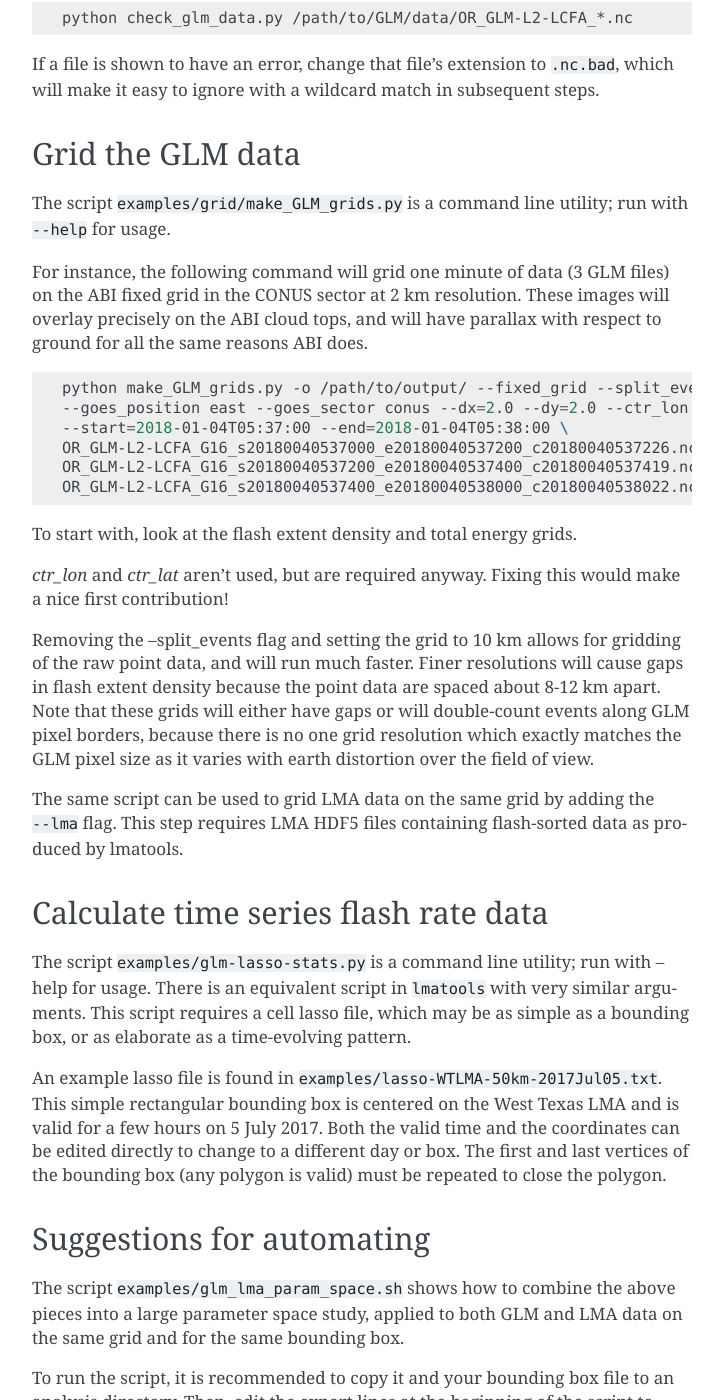
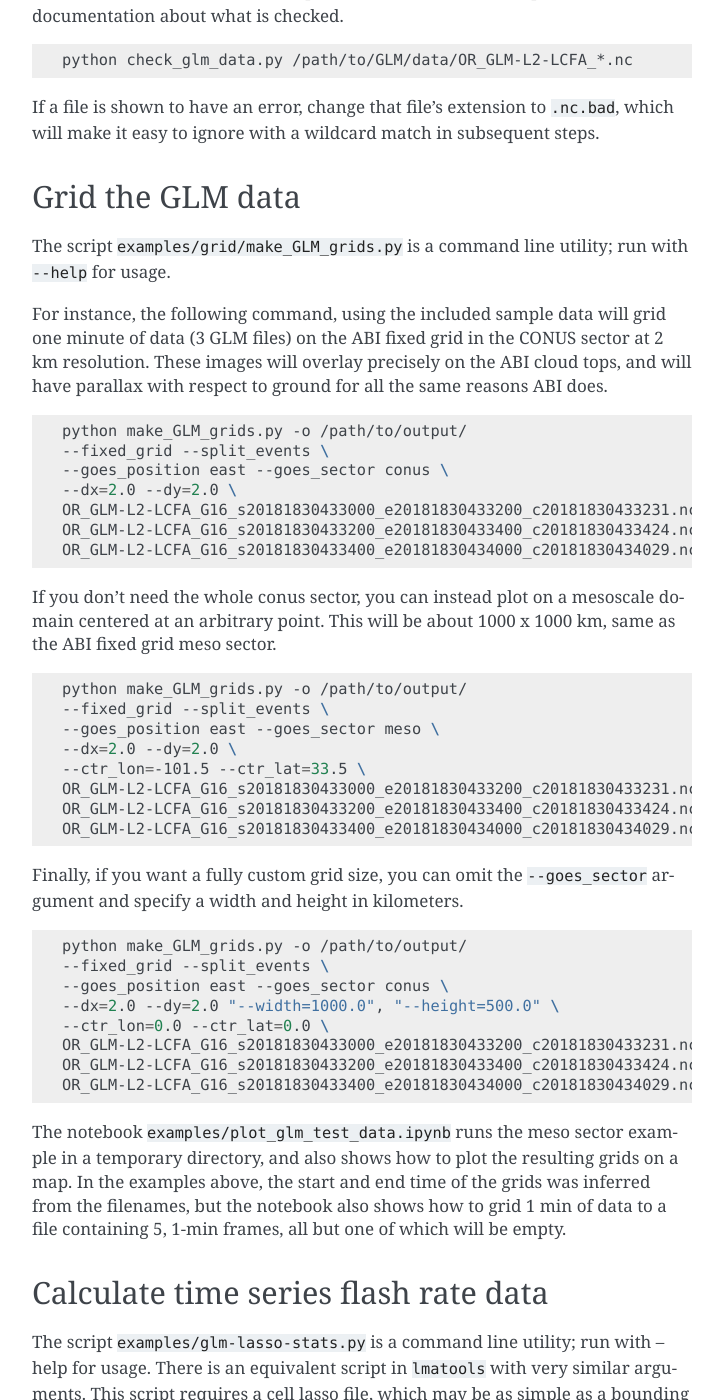
Before and after one commit to deeplycloudy/glmtools, a Sphinx documentation site: the page built from docs/index.rst, in a window 1280 px wide and 1400 px high, scrolled down 1574 px. Shown: the whole window, without its empty margins (388-1111 px from the left). Built offline with Sphinx 7.4.7, drawn with Linux system fonts in a browser that asks for light colours; pages that are not in the unit, such as notebooks, are missing from menus; some of the changed text lies outside the part shown.

Commit message:
Update docs

```diff
--- a/docs/index.rst
+++ b/docs/index.rst
@@ -72,7 +72,9 @@ Get some GLM data, and check it for sanity
 
 The GLM Level 2 data can be obtained from a GOES Rebroadcast feed, an LDM or THREDDS
 service, the Amazon S3 bucket that is part of the NOAA Big Data Project or perhaps other
-sources. These files are in NetCDF 4 format, and begin with ``OR_GLM-L2-LCFA_G16``.
+sources. These files are in NetCDF 4 format, and begin with ``OR_GLM-L2-LCFA``.
+
+Three sample data files are included in ``glmtools/test/data``.
 
 Early preliminary and non-operational data had some internal inconsistencies that prevent
 further use with glmtools. Before undertaking further processing, it is recommended that
@@ -92,37 +94,50 @@ Grid the GLM data
 
 The script ``examples/grid/make_GLM_grids.py`` is a command line utility; run with ``--help`` for usage.
 
-For instance, the following command will grid one minute of data (3 GLM files) on the ABI
-fixed grid in the CONUS sector at 2 km resolution. These images will overlay precisely on
-the ABI cloud tops, and will have parallax with respect to ground for all the same
-reasons ABI does.
+For instance, the following command, using the included sample data will grid
+one minute of data (3 GLM files) on the ABI fixed grid in the CONUS sector at 2
+km resolution. These images will overlay precisely on the ABI cloud tops, and
+will have parallax with respect to ground for all the same reasons ABI does.
 
 .. code-block:: bash
 
-   python make_GLM_grids.py -o /path/to/output/ --fixed_grid --split_events \
-   --goes_position east --goes_sector conus --dx=2.0 --dy=2.0 --ctr_lon 0.0 --ctr_lat 0.0 \
-   --start=2018-01-04T05:37:00 --end=2018-01-04T05:38:00 \
-   OR_GLM-L2-LCFA_G16_s20180040537000_e20180040537200_c20180040537226.nc \
-   OR_GLM-L2-LCFA_G16_s20180040537200_e20180040537400_c20180040537419.nc \
-   OR_GLM-L2-LCFA_G16_s20180040537400_e20180040538000_c20180040538022.nc \
+    python make_GLM_grids.py -o /path/to/output/
+    --fixed_grid --split_events \
+    --goes_position east --goes_sector conus \
+    --dx=2.0 --dy=2.0 \
+    OR_GLM-L2-LCFA_G16_s20181830433000_e20181830433200_c20181830433231.nc \
+    OR_GLM-L2-LCFA_G16_s20181830433200_e20181830433400_c20181830433424.nc \
+    OR_GLM-L2-LCFA_G16_s20181830433400_e20181830434000_c20181830434029.nc \
 
-To start with, look at the flash extent density and total energy grids.
 
-`ctr_lon` and `ctr_lat` aren't used, but are required anyway. Fixing this would
-make a nice first contribution!
+If you don't need the whole conus sector, you can instead plot on a mesoscale domain centered at an arbitrary point. This will be about 1000 x 1000 km, same as the ABI fixed grid meso sector.
 
-Removing the --split_events flag and setting the grid to 10 km allows for gridding
-of the raw point data, and will run much faster. Finer resolutions will cause gaps in
-flash extent density because the point data are spaced about 8-12 km apart.
-Note that these grids will either have gaps or will double-count events along
-GLM pixel borders, because there is no one grid resolution which exactly
-matches the GLM pixel size as it varies with earth distortion over the field
-of view.
+.. code-block:: bash
 
-The same script can be used to grid LMA data on the same grid by adding the ``--lma``
-flag. This step requires LMA HDF5 files containing flash-sorted data as produced by
-lmatools.
+    python make_GLM_grids.py -o /path/to/output/
+    --fixed_grid --split_events \
+    --goes_position east --goes_sector meso \
+    --dx=2.0 --dy=2.0 \
+    --ctr_lon=-101.5 --ctr_lat=33.5 \
+    OR_GLM-L2-LCFA_G16_s20181830433000_e20181830433200_c20181830433231.nc \
+    OR_GLM-L2-LCFA_G16_s20181830433200_e20181830433400_c20181830433424.nc \
+    OR_GLM-L2-LCFA_G16_s20181830433400_e20181830434000_c20181830434029.nc \
 
+Finally, if you want a fully custom grid size, you can omit the ``--goes_sector`` argument and specify a width and height in kilometers.
+
+.. code-block:: bash
+
+    python make_GLM_grids.py -o /path/to/output/
+    --fixed_grid --split_events \
+    --goes_position east --goes_sector conus \
+    --dx=2.0 --dy=2.0 "--width=1000.0", "--height=500.0" \
+    --ctr_lon=0.0 --ctr_lat=0.0 \
+    OR_GLM-L2-LCFA_G16_s20181830433000_e20181830433200_c20181830433231.nc \
+    OR_GLM-L2-LCFA_G16_s20181830433200_e20181830433400_c20181830433424.nc \
+    OR_GLM-L2-LCFA_G16_s20181830433400_e20181830434000_c20181830434029.nc \
+
+
+The notebook ``examples/plot_glm_test_data.ipynb`` runs the meso sector example in a temporary directory, and also shows how to plot the resulting grids on a map. In the examples above, the start and end time of the grids was inferred from the filenames, but the notebook also shows how to grid 1 min of data to a file containing 5, 1-min frames, all but one of which will be empty.
 
 Calculate time series flash rate data
 -------------------------------------
```
